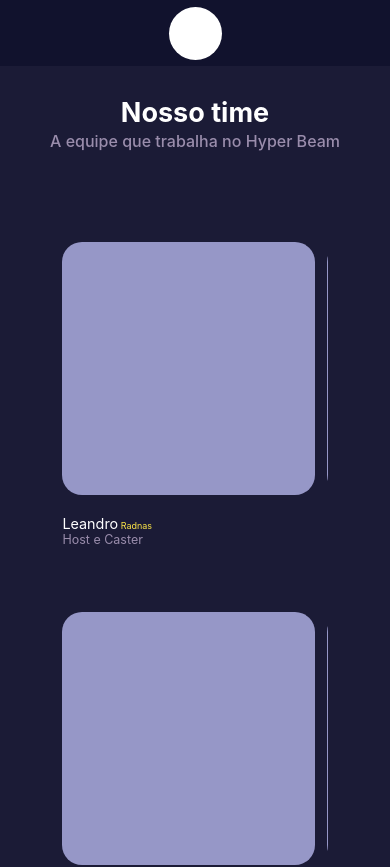
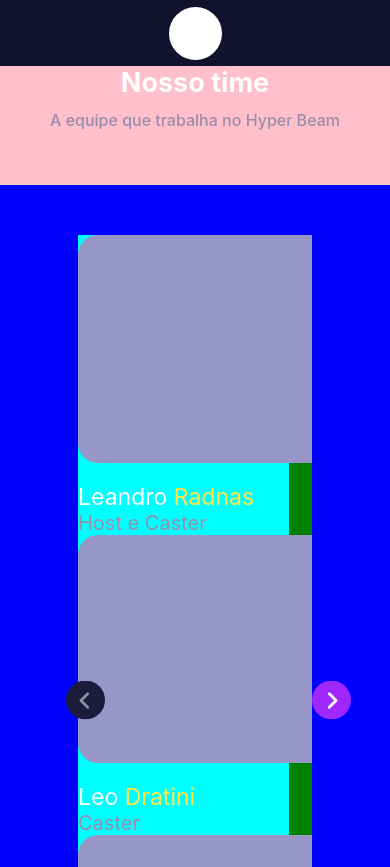
Before and after one commit to lucas-wyllame/hyper-beam, a Next.js app: page / in a window 390 px wide. Shown: the top 867 px of the page. Built offline with nearby package versions, Linux system fonts and the light colour scheme.

Commit message:
feature(home): made our team responsive

```diff
--- a/src/components/OurTeam/index.js
+++ b/src/components/OurTeam/index.js
@@ -8,9 +8,20 @@ import {
   FuncCasters,
   LeftArrow,
   RightArrow,
-  Group,
+  GroupText,
 } from "./styles";
 import Slider from "react-slick";
+
+function SamplePrevArrow(props) {
+  const { className, onClick } = props;
+  return (
+    <LeftArrow
+      className={className}
+      src="./icon/Grupo 21.svg"
+      onClick={onClick}
+    />
+  );
+}
 
 function SampleNextArrow(props) {
   const { className, onClick } = props;
@@ -18,17 +29,6 @@ function SampleNextArrow(props) {
     <RightArrow
       className={className}
       src="./icon/Grupo 22.svg"
-      onClick={onClick}
-    />
-  );
-}
-
-function SamplePrevArrow(props) {
-  const { className, onClick } = props;
-  return (
-    <LeftArrow
-      className={className}
-      src="./icon/Grupo 21.svg"
       onClick={onClick}
     />
   );
@@ -51,11 +51,11 @@ export default function OurTeam() {
     speed: 500,
     slidesToShow: 3,
     slidesToScroll: 1,
+    prevArrow: <SamplePrevArrow />,
     nextArrow: <SampleNextArrow />,
-    prevArrow: <SamplePrevArrow />,
     responsive: [
       {
-        breakpoint: 480,
+        breakpoint: 860,
         settings: {
           rows: 3,
           slidesToShow: 1,
@@ -68,31 +68,31 @@ export default function OurTeam() {
 
   return (
     <Content>
-      <Title margin={"-40px 0 0px 0"}>Nosso time</Title>
-      <Desc textAlignDescMobile={"center"} margin={"2px"}>
+      <GroupText>
+        <Title>Nosso time</Title>
+        <Desc>
           A equipe que trabalha no Hyper Beam
         </Desc>
+      </GroupText>
       <GlobalPeoples>
-        <Group>
+        <>
           <Slider {...settings}>
             {listCardsOurTeam.map((res, index) => {
               return (
+                <>
                   <Peoples key={index}>
                     <CardsOurTeam></CardsOurTeam>
                     <NameCasters>
-                    <div>
                       {res.name}
                       <span> {res.surname} </span>
-                    </div>
                     </NameCasters>
-                  <FuncCasters>
-                    <div>{res.func}</div>
-                  </FuncCasters>
+                    <FuncCasters>{res.func}</FuncCasters>
                   </Peoples>
+                </>
               );
             })}
           </Slider>
-        </Group>
+        </>
       </GlobalPeoples>
     </Content>
   );
--- a/src/components/OurTeam/styles.js
+++ b/src/components/OurTeam/styles.js
@@ -3,50 +3,98 @@ import styled from "styled-components";
 export const Content = styled.div`
   width: 100%;
   height: 716px;
-  background: #1b1b36;
+  background: blue;
   display: flex;
-  justify-content: flex-start;
+  justify-content: space-around;
   align-items: center;
   flex-direction: column;
-  padding-top: 70px;
+  @media (max-width: 860px) {
+    height: 1200px;
+    justify-content: space-between;
+  }
+  @media (max-width: 700px) {
+    height: 1100px;
+  }
   @media (max-width: 480px) {
-    height: 1350px;
-    justify-content: flex-start;
+    height: 1100px;
   }
 `;
 
 export const GlobalPeoples = styled.div`
-  width: 60%;
-  height: 343px;
-  display: flex;
-  justify-content: space-around;
-  margin-top: 69px;
-  align-items: center;
+  width: 50%;
+  height: 370px;
+  background: red;
+  @media (max-width: 1604px) {
+    width: 55%;
+  }
+  @media (max-width: 1280px) {
+    width: 60%;
+  }
+  @media (max-width: 1024px) {
+    width: 65%;
+  }
+  @media (max-width: 860px) {
+    width: 35%;
+    height: 1000px;
+  }
+  @media (max-width: 700px) {
+    width: 35%;
+    height: 900px;
+  }
+  @media (max-width: 570px) {
+    width: 45%;
+  }
+
   @media (max-width: 480px) {
     flex-direction: column;
-    width: 85%;
-    height: 1200px;
+    width: 60%;
+    height: 1100px;
     justify-content: space-between;
     margin-top: 50px;
   }
 `;
 
-export const Group = styled.div`
-  width: 90%;
-  height: auto;
+export const GroupText = styled.div`
+  width: 100%;
+  height: 140px;
+  background: pink;
+  display: flex;
+  flex-direction: column;
+  align-items: center;
+`;
+
+export const Peoples = styled.div`
+  width: 96%;
+  height: 370px;
+  background: aqua;
+  display: flex;
+  flex-direction: column;
+  @media (max-width: 1604px) {
+    height: 320px;
+  }
+  @media (max-width: 1280px) {
+    height: 300px;
+  }
+  @media (max-width: 1024px) {
+    height: 280px;
+  }
+  @media (max-width: 860px) {
+    height: 330px;
+  }
+  @media (max-width: 700px) {
+    height: 290px;
+  }
+  @media (max-width: 570px) {
+    height: 300px;
+  }
   @media (max-width: 480px) {
-    width: 80%;
-    height: 1100px;
+    width: 90%;
+    height: 300px;
   }
 `;
 
-export const Peoples = styled.div`
-  height: 370px;
-  display: flex;
-`;
-
 export const CardsOurTeam = styled.div`
-  width: 285px;
+  width: 95%;
   height: 285px;
   background: #9697c7;
   border-radius: 20px;
@@ -71,6 +119,7 @@ export const NameCasters = styled.label`
   font-size: 23px;
   color: #fff;
   span {
+    font-size: 23px;
     color: #ffe747;
   }
 `;
@@ -84,23 +133,23 @@ export const Buttons = styled.div`
   width: 60px;
   height: 60px;
   margin-bottom: 20px;
-  @media (max-width: 480px) {
+  /* @media (max-width: 480px) {
     display: none;
-  }
+  } */
 `;
 
 export const RightArrow = styled.img`
   height: 39px;
   width: 39px;
   position: absolute;
-  right: -0.4vw;
+  left: 100%;
   top: 50%;
   z-index: 2;
-  @media (max-width: 480px) {
+  /* @media (max-width: 480px) {
     position: relative;
     top: 10vw;
     right: -34vw;
-  }
+  } */
 `;
 
 export const LeftArrow = styled.img`
@@ -110,9 +159,9 @@ export const LeftArrow = styled.img`
   top: 50%;
   left: -3vw;
   z-index: 2;
-  @media (max-width: 480px) {
+  /* @media (max-width: 480px) {
     position: relative;
     top: 408.6vh;
     left: 10vw;
-  }
+  } */
 `;
--- a/src/pages/_app.js
+++ b/src/pages/_app.js
@@ -1,9 +1,9 @@
-import '../styles/globals.css'
+import "../styles/globals.css";
 import "slick-carousel/slick/slick.css";
 import "slick-carousel/slick/slick-theme.css";
 
 function MyApp({ Component, pageProps }) {
-  return <Component {...pageProps} />
+  return <Component {...pageProps} />;
 }
 
-export default MyApp
+export default MyApp;
--- a/src/styles/globalStyles.js
+++ b/src/styles/globalStyles.js
@@ -5,4 +5,4 @@ export const GlobalStyles = createGlobalStyle`
     width: 100%;
     height: 10px;
 }
-  `;
+`;
--- a/src/styles/globals.css
+++ b/src/styles/globals.css
@@ -5,7 +5,7 @@ body {
   font-family: -apple-system, BlinkMacSystemFont, Segoe UI, Roboto, Oxygen,
     Ubuntu, Cantarell, Fira Sans, Droid Sans, Helvetica Neue, sans-serif;
 
-    background: #11122D;
+  background: #11122d;
 }
 
 a {
@@ -17,3 +17,8 @@ a {
   box-sizing: border-box;
   font-size: 62.5%;
 }
+.slick-slider {
+  width: 100%;
+  background: green;
+  height: 100%;
+}
```
Lines whose indentation alone changed are shown as unchanged.
